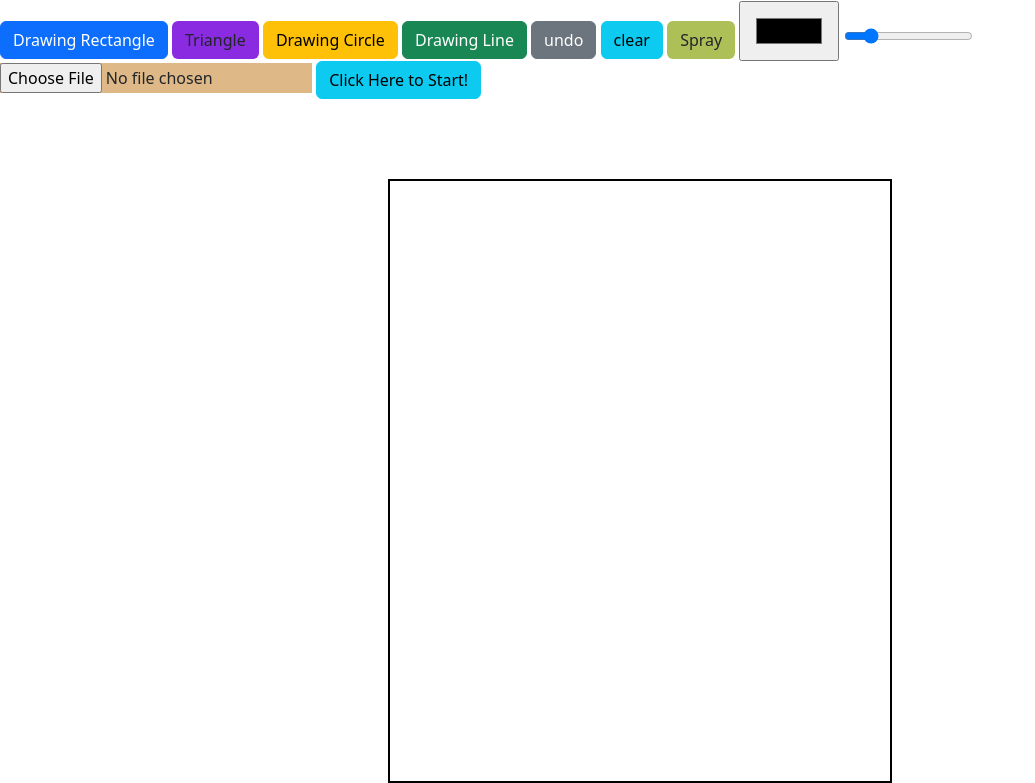
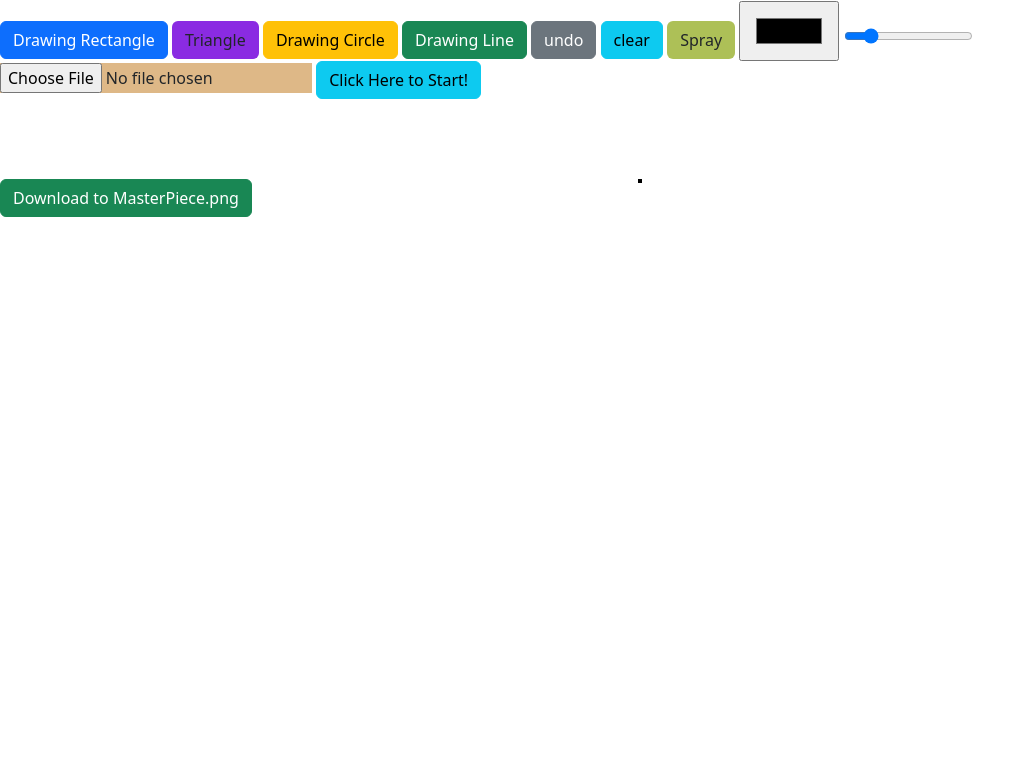
Before and after one commit to NoahWmf012/Group_Project_SimpleCanvasDrawing-PureJS, a plain HTML site: page index.html in a window 1280 px wide. Shown: the part 55-838 px from the top of the page, without its empty margins (0-1035 px from the left). After the commit the page ends 800 px from the top, so only its background shows below. Drawn offline with nearby package versions, Linux system fonts and the light colour scheme.

Commit message:
Chris 1207v2 (#15)
* save

* finish export function

* finish

```diff
--- /dev/null
+++ b/controller/export_img.js
@@ -0,0 +1,6 @@
+const canvas = document.getElementById("canvas-real");
+
+download_img = function (el) {
+  var image = canvas.toDataURL("image/jpg");
+  el.href = image;
+};
--- a/index.html
+++ b/index.html
@@ -29,6 +29,7 @@
 
     <input type="color" id="color-picker" value="" />
     <input type="range" min="1" max="30" value="6" id="stroke-size" />
+
     <!-- Import Image by Chris -->
     <input
       type="file"
@@ -38,22 +39,25 @@
     <button class="btn btn-info" id="btn-redraw">Click Here to Start!</button>
 
     <div id="container">
-      <canvas
-        class="canvas"
-        id="canvas-real"
-        width="500px"
-        height="600px"
-      ></canvas>
+      <canvas class="canvas" id="canvas-real" width="0px" height="0px"></canvas>
+
       <canvas
         class="canvas"
         id="canvas-draft"
-        width="500px"
-        height="600px"
+        width="0px"
+        height="0px"
       ></canvas>
     </div>
-    <!-- Canvas Basics end -->
 
-    <!-- Import Image end -->
+    <!-- Export Image end -->
+    <a
+      class="btn btn-success"
+      id="download"
+      download="MasterPiece.png"
+      href=""
+      onclick="download_img(this)"
+      >Download to MasterPiece.png</a
+    >
 
     <script
       src="https://code.jquery.com/jquery-3.6.0.min.js"
@@ -72,6 +76,7 @@
     <script src="./canvas/drawing-rectangle.js"></script>
     <script src="./canvas/drawing-triangle.js"></script>
     <script src="./canvas/spray.js"></script>
+    <script src="./controller/export_img.js"></script>
     <script type="text/javascript">
       let drawCanvas = document.getElementById("canvas-real");
 
--- a/view/image_bg.js
+++ b/view/image_bg.js
@@ -1,30 +1,27 @@
 const img_input = document.getElementById("image-input");
+
 var img_height, img_width;
 
 img_input.addEventListener("change", function () {
   const reader = new FileReader();
   reader.addEventListener("load", () => {
     const uploaded_image = reader.result;
-    var imageSrc = document.getElementById("canvas-real");
-    imageSrc.style.backgroundImage = `url(${uploaded_image})`;
 
     var img = new Image();
 
     img.onload = function () {
       img_height = img.height;
       img_width = img.width;
+      drawImageActualSize();
+      contextReal.drawImage(img, 0, 0);
     };
     img.src = uploaded_image;
   });
-  $("#canvas-real").prop("width", img_width);
-  $("#canvas-real").prop("height", img_height);
-  $("#canvas-draft").prop("width", img_width);
-  $("#canvas-draft").prop("height", img_height);
   reader.readAsDataURL(this.files[0]);
 });
 
 //redraw canvas size
-$("#btn-redraw").on("click", function () {
+function drawImageActualSize() {
   if (img_width == null || img_height == null) {
     alert("Please choose a photo first");
     return;
@@ -33,4 +30,4 @@ $("#btn-redraw").on("click", function () {
   $("#canvas-real").prop("height", img_height);
   $("#canvas-draft").prop("width", img_width);
   $("#canvas-draft").prop("height", img_height);
-});
+};
```
